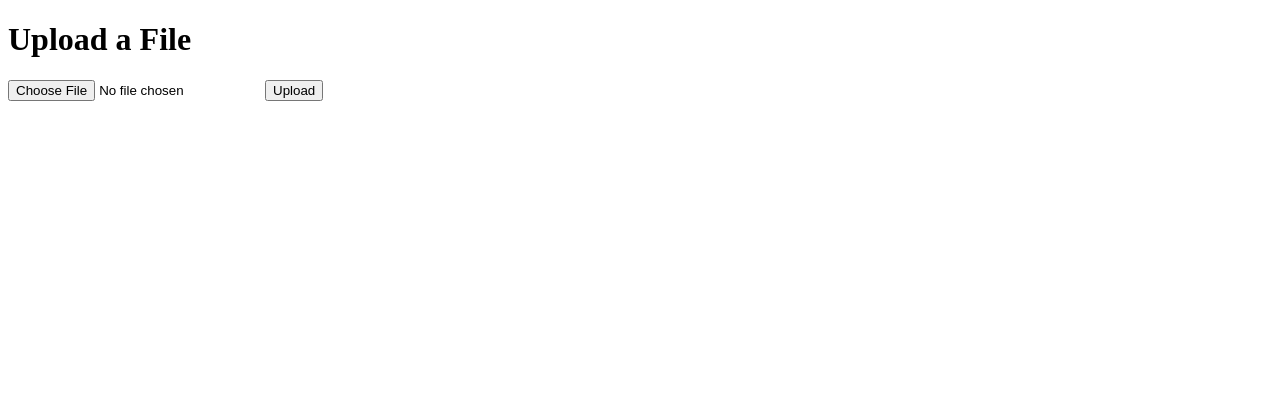
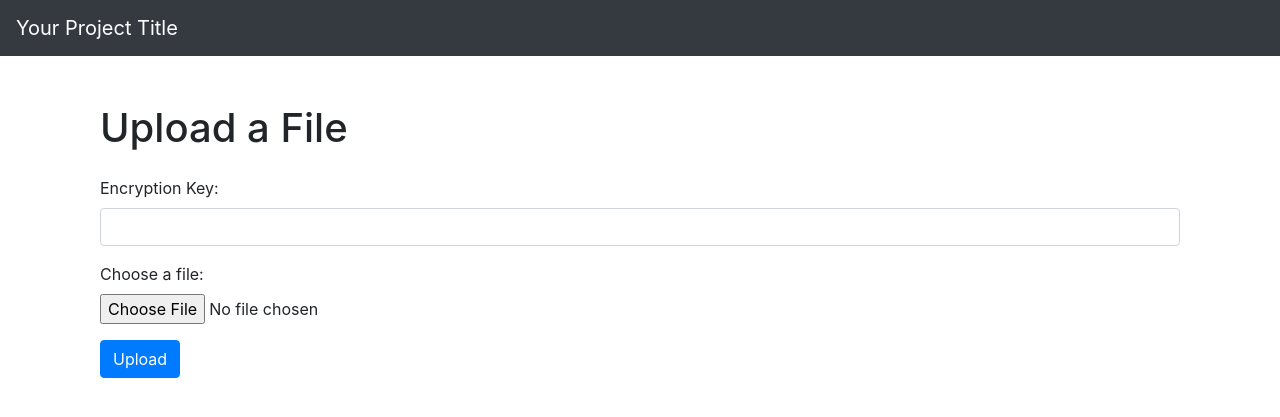
Before and after one commit to youatik/PythonUploader, a Flask app: page /upload in a window 1280 px wide. Shown: the top 417 px of the page. Run offline with Flask 3, Linux system fonts and the light colour scheme; some libraries are stand-ins or nearby versions.

Commit message:
Jinja templating added, bootsrap CSS added, password input added, retrieval key output added.

```diff
--- a/main.py
+++ b/main.py
@@ -27,6 +27,9 @@ class File(Base):
 # Create the table in the database (Run this once to initialize the database)
 Base.metadata.create_all(engine)
 
+@app.route('/')
+def main_page():
+    return render_template('main_page.html')
 @app.route('/upload', methods=['GET'])
 def show_upload_form():
     return render_template('upload.html')
@@ -46,54 +49,61 @@ def download_by_keyword_form_decrypted():
     return render_template('downloadbykeyworddecrypted.html')
 
 
-
 @app.route('/upload', methods=['POST'])
 def handle_upload():
     uploaded_file = request.files['file']
+    encryption_key = request.form['encryption_key']
+
+    message = ''
 
     if uploaded_file and allowed_file(uploaded_file.filename):
         filename = secure_filename(uploaded_file.filename)
         file_data = uploaded_file.read()
 
-        # Encrypt the file data
-        encrypted_data = encrypt("your_encryption_key", file_data)
-
-        # Calculate the Base62 result
+        encrypted_data = encrypt(encryption_key, file_data)
         unique_number = generate_unique_number()
         base62_result = encode(unique_number, BASE62)
 
-        # Store the encrypted file data and Base62 result in the database
         session = Session()
         new_file = File(filename=filename, data=encrypted_data, base62_result=base62_result)
         session.add(new_file)
         session.commit()
         session.close()
 
-        return 'File uploaded and encrypted successfully.'
+        message = f'File uploaded and encrypted successfully. File can be retrieved with {base62_result}.'
+    else:
+        message = 'File upload failed. Please check the file and try again.'
 
-    return 'File upload failed. Please check the file and try again.'
+    return render_template('result.html', message=message)
 
 
-
+from flask import render_template
 
 @app.route('/download', methods=['POST'])
 def handle_download():
     file_id = request.form['file_id']
+    encryption_key = request.form['encryption_key']  # retrieve the provided encryption key
+
     session = Session()
     file_record = session.query(File).filter_by(id=file_id).first()
 
     if file_record:
-        # Decrypt the file data
-        decrypted_data = decrypt("your_encryption_key", file_record.data)
+        try:
+            # Use the provided encryption key for decryption
+            decrypted_data = decrypt(encryption_key, file_record.data)
 
-        # Send the decrypted file data as a response with a custom filename
-        return send_file(
-            io.BytesIO(decrypted_data),
-            as_attachment=True,  # Treat as an attachment
-            download_name=file_record.filename  # Custom filename
-        )
+            # Send the decrypted file data as a response with a custom filename
+            return send_file(
+                io.BytesIO(decrypted_data),
+                as_attachment=True,
+                download_name=file_record.filename
+            )
+        except:  # This exception handles a wrong encryption key or any other decryption error.
+            message = "Decryption failed. Possibly wrong encryption key."
+            return render_template('result.html', message=message)
     else:
-        return 'File not found', 404
+        message = 'File not found'
+        return render_template('result.html', message=message), 404
 
 
 
@@ -101,6 +111,10 @@ def handle_download():
 
 
 
+
+
+
+from flask import render_template
 
 @app.route('/downloadbykeyword', methods=['POST'])
 def download_file_by_keyword():
@@ -117,30 +131,38 @@ def download_file_by_keyword():
                 download_name=file_record.filename  # Custom filename
             )
         else:
-            return 'File not found for the specified keyword.', 404
+            message = 'File not found for the specified keyword.'
+            return render_template('result.html', message=message), 404
+
 
 
 
 
 @app.route('/downloadbykeyworddecrypted', methods=['POST'])
 def download_file_by_keyword_decrypted():
-    if request.method == 'POST':
-        keyword = request.form['keyword']
-        session = Session()
-        file_record = session.query(File).filter_by(base62_result=keyword).first()
+    keyword = request.form['keyword']
+    encryption_key = request.form['encryption_key']  # retrieve the provided encryption key
 
-        if file_record:
-            # Decrypt the file data
-            decrypted_data = decrypt("your_encryption_key", file_record.data)
+    session = Session()
+    file_record = session.query(File).filter_by(base62_result=keyword).first()
+
+    if file_record:
+        try:
+            # Use the provided encryption key for decryption
+            decrypted_data = decrypt(encryption_key, file_record.data)
 
             # Send the decrypted file data as a response with a custom filename
             return send_file(
                 io.BytesIO(decrypted_data),
-                as_attachment=True,  # Treat as an attachment
-                download_name=file_record.filename  # Custom filename
+                as_attachment=True,
+                download_name=file_record.filename
             )
-        else:
-            return 'File not found for the specified keyword.', 404
+        except:  # This exception handles a wrong encryption key or any other decryption error.
+            message = "Decryption failed. Possibly wrong encryption key."
+            return render_template('result.html', message=message), 400
+    else:
+        message = 'File not found for the specified keyword.'
+        return render_template('result.html', message=message), 404
 
 
 @app.route('/serverinfo')
--- /dev/null
+++ b/templates/layout.html
@@ -0,0 +1,30 @@
+<!DOCTYPE html>
+<html lang="en">
+<head>
+    <meta charset="UTF-8">
+    <meta name="viewport" content="width=device-width, initial-scale=1.0">
+    <title>{% block title %}Default Title{% endblock %}</title>
+
+    <!-- Link to Bootstrap CSS -->
+    <link href="https://maxcdn.bootstrapcdn.com/bootstrap/4.5.2/css/bootstrap.min.css" rel="stylesheet">
+</head>
+<body>
+
+<header class="mb-4">
+    <nav class="navbar navbar-expand-lg navbar-dark bg-dark">
+        <a class="navbar-brand" href="{{ url_for('main_page') }}">Your Project Title</a>
+        <!-- Additional Navbar Items can go here... -->
+    </nav>
+</header>
+
+<div class="container">
+    {% block content %}{% endblock %}
+</div>
+
+<!-- Bootstrap JS, Popper.js, and jQuery -->
+<script src="https://ajax.googleapis.com/ajax/libs/jquery/3.5.1/jquery.min.js"></script>
+<script src="https://cdnjs.cloudflare.com/ajax/libs/popper.js/1.16.0/umd/popper.min.js"></script>
+<script src="https://maxcdn.bootstrapcdn.com/bootstrap/4.5.2/js/bootstrap.min.js"></script>
+
+</body>
+</html>
--- a/templates/upload.html
+++ b/templates/upload.html
@@ -1,14 +1,22 @@
-<!DOCTYPE html>
-<html lang="en">
-<head>
-    <meta charset="UTF-8">
-    <title>File Upload</title>
-</head>
-<body>
-    <h1>Upload a File</h1>
+{% extends "layout.html" %}
+
+{% block content %}
+<div class="container mt-5">
+    <h1 class="mb-4">Upload a File</h1>
     <form method="POST" action="/upload" enctype="multipart/form-data">
-        <input type="file" name="file">
-        <input type="submit" value="Upload">
+        <div class="form-group">
+            <label for="encryption_key">Encryption Key:</label>
+            <input type="password" class="form-control" id="encryption_key" name="encryption_key" required>
+        </div>
+
+        <div class="form-group">
+            <label for="file">Choose a file:</label>
+            <input type="file" class="form-control-file" id="file" name="file">
+        </div>
+
+        <div class="form-group">
+            <input type="submit" class="btn btn-primary" value="Upload">
+        </div>
     </form>
-</body>
-</html>
+</div>
+{% endblock %}
```
Also changed, not shown: templates/download.html (+33 -17 lines), templates/downloadbykeyworddecrypted.html (+29 -14 lines), templates/main_page.html (added, +15 -0 lines), templates/result.html (added, +15 -0 lines), file_storage.db.
